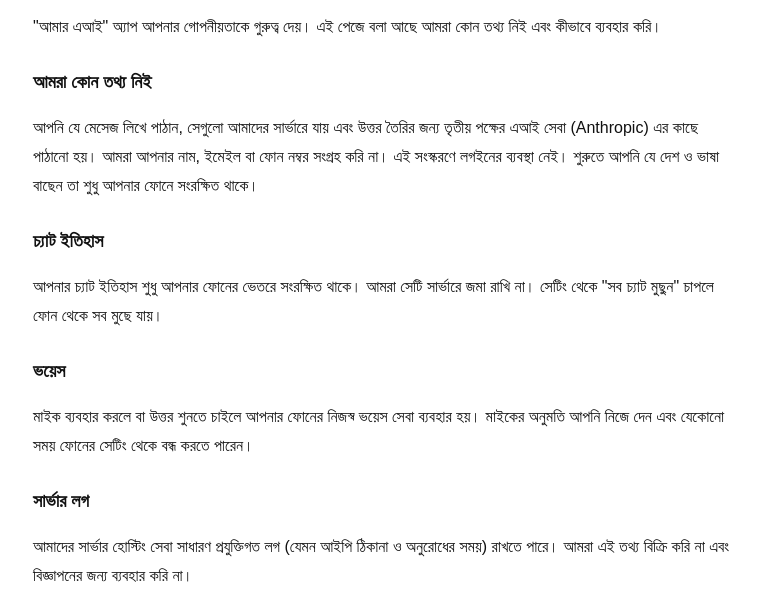
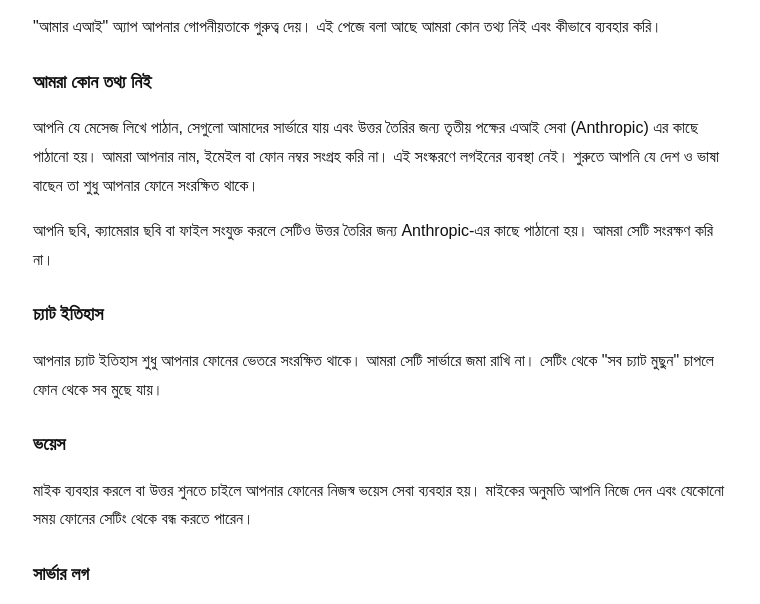
Before and after one commit to zanzakiral311-sys/my-ai-server, a plain HTML site: page privacy.html in a window 1280 px wide. Shown: the part 123-727 px from the top of the page, without its empty margins (257-1017 px from the left). Drawn offline with Linux system fonts and the light colour scheme.

Commit message:
Update privacy.html

```diff
--- a/privacy.html
+++ b/privacy.html
@@ -13,7 +13,7 @@
 
 <h2>আমরা কোন তথ্য নিই</h2>
 <p>আপনি যে মেসেজ লিখে পাঠান, সেগুলো আমাদের সার্ভারে যায় এবং উত্তর তৈরির জন্য তৃতীয় পক্ষের এআই সেবা (Anthropic) এর কাছে পাঠানো হয়। আমরা আপনার নাম, ইমেইল বা ফোন নম্বর সংগ্রহ করি না। এই সংস্করণে লগইনের ব্যবস্থা নেই। শুরুতে আপনি যে দেশ ও ভাষা বাছেন তা শুধু আপনার ফোনে সংরক্ষিত থাকে।</p>
-
+<p>আপনি ছবি, ক্যামেরার ছবি বা ফাইল সংযুক্ত করলে সেটিও উত্তর তৈরির জন্য Anthropic-এর কাছে পাঠানো হয়। আমরা সেটি সংরক্ষণ করি না।</p>
 <h2>চ্যাট ইতিহাস</h2>
 <p>আপনার চ্যাট ইতিহাস শুধু আপনার ফোনের ভেতরে সংরক্ষিত থাকে। আমরা সেটি সার্ভারে জমা রাখি না। সেটিং থেকে "সব চ্যাট মুছুন" চাপলে ফোন থেকে সব মুছে যায়।</p>
 
```
